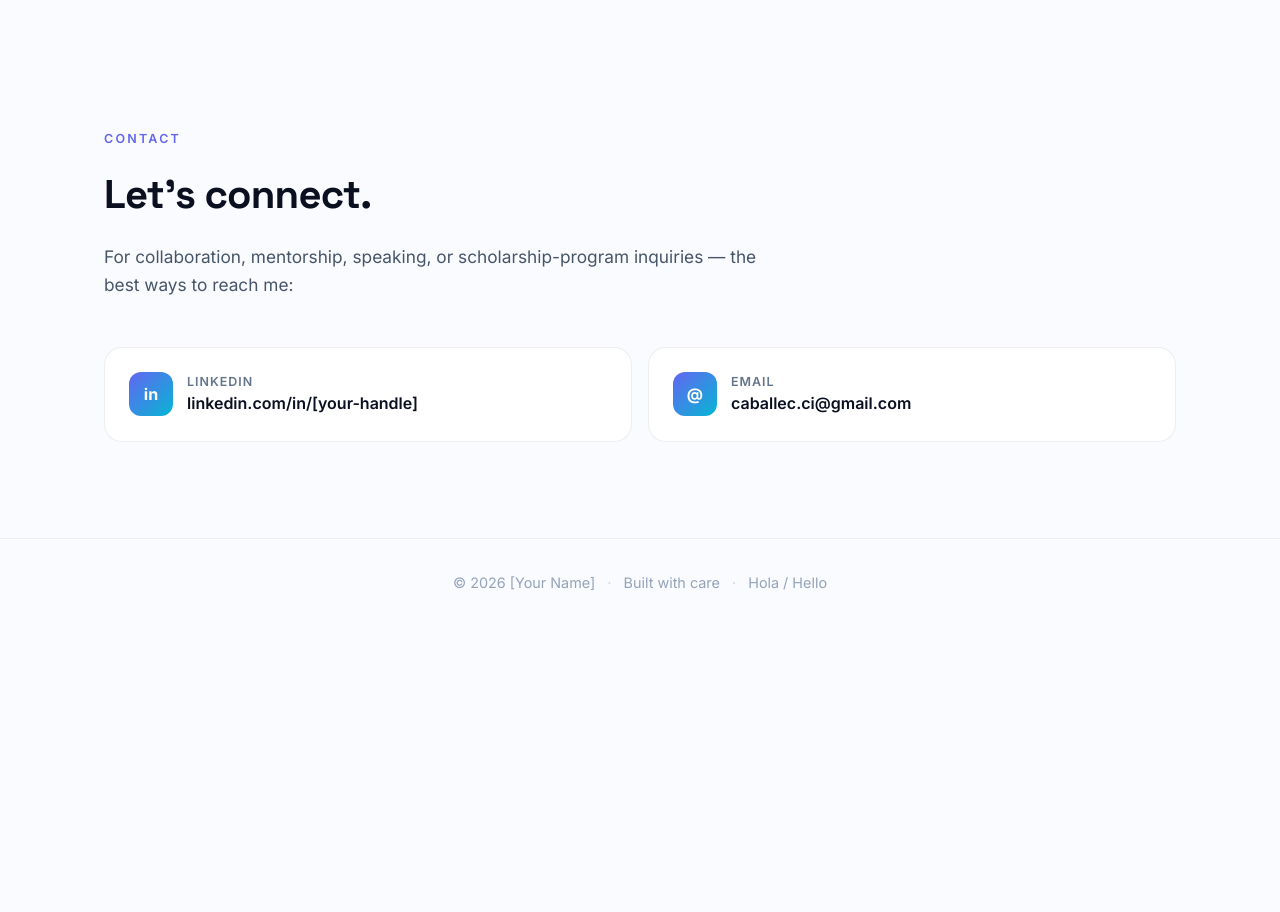
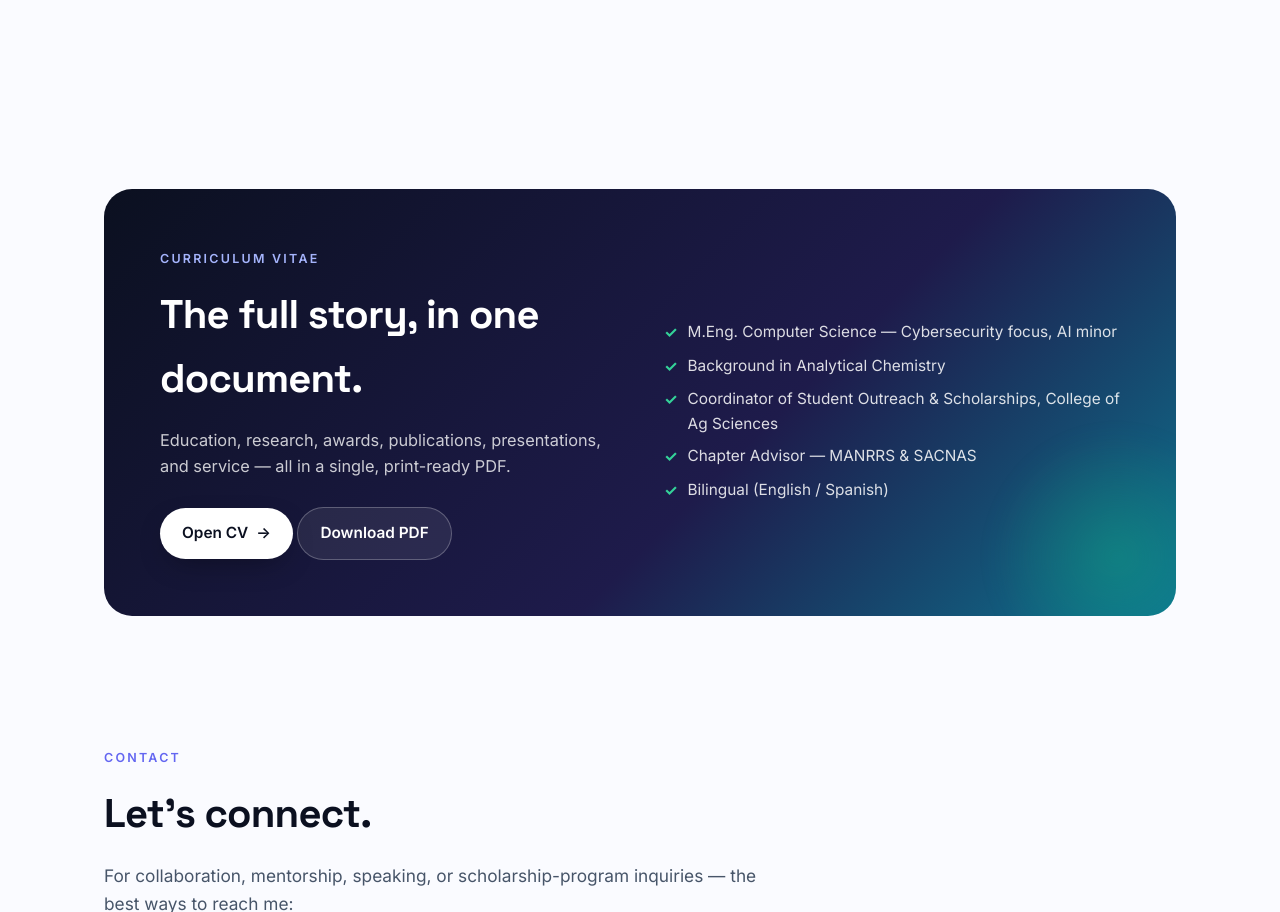
Before and after one commit to Clarisaci/clarisa, a plain HTML site: page Index.html in a window 1280 px wide. Shown: the part 2911-3823 px from the top of the page. Before the commit the page ends 3537 px from the top, so only its background shows below. Drawn offline with Linux system fonts and the light colour scheme.

Commit message:
Update Index.html

```diff
--- a/Index.html
+++ b/Index.html
@@ -240,9 +240,9 @@
       margin-top: 14px; font-weight: 600; font-size: 0.92rem; color: #4338ca;
     }
     .card a.read:hover { color: #6366f1; }
- /*
+
     /* ---------- CV ---------- */
-    /* .cv-card {
+    .cv-card {
       display: grid;
       grid-template-columns: 1fr 1fr;
       gap: 48px;
@@ -276,7 +276,7 @@
     .cv-card .btn-primary { background: #fff; color: #0b1020; box-shadow: 0 10px 30px -10px rgba(0,0,0,0.4); }
     .cv-card .btn-primary:hover { background: #f1f5ff; }
     .cv-card .btn-ghost { background: rgba(255,255,255,0.08); color: #fff; border-color: rgba(255,255,255,0.25); }
-    /* .cv-card .btn-ghost:hover { background: rgba(255,255,255,0.14); } */
+    .cv-card .btn-ghost:hover { background: rgba(255,255,255,0.14); }
 
     /* ---------- Contact ---------- */
     .contact-row {
@@ -500,7 +500,7 @@
   </section>
 
   <!-- ============ CV ============ -->
-  <!-- <section id="cv">
+  <section id="cv">
     <div class="container">
       <div class="cv-card">
         <div>
@@ -530,7 +530,7 @@
         </div>
       </div>
     </div>
-  </section> -->
+  </section>
 
   <!-- ============ CONTACT ============ -->
   <section id="contact" style="padding-top: 32px;">
```
